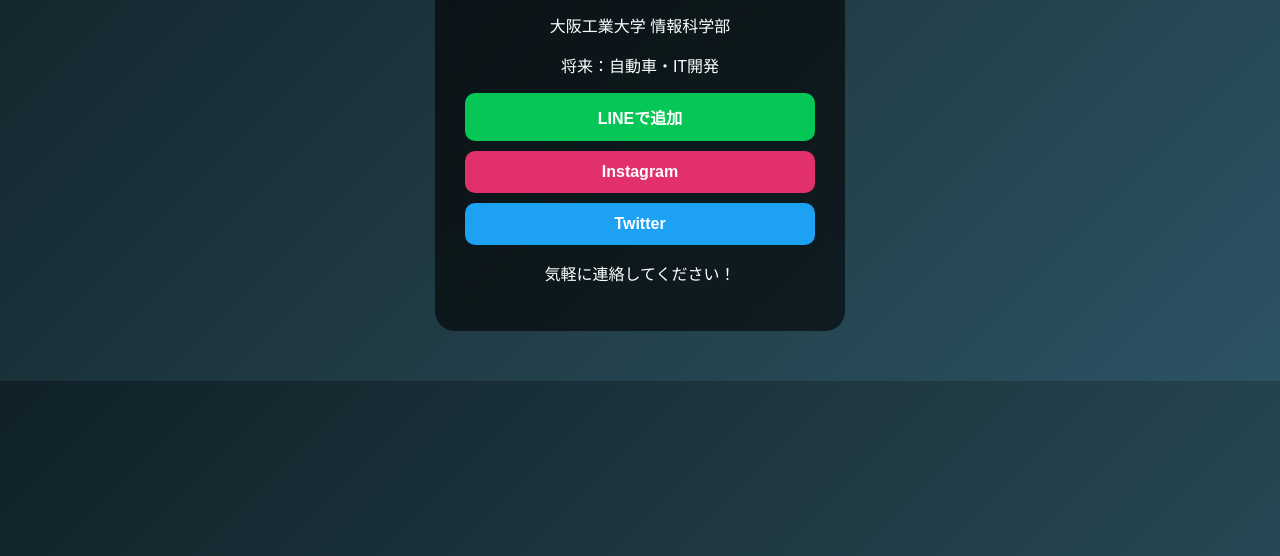
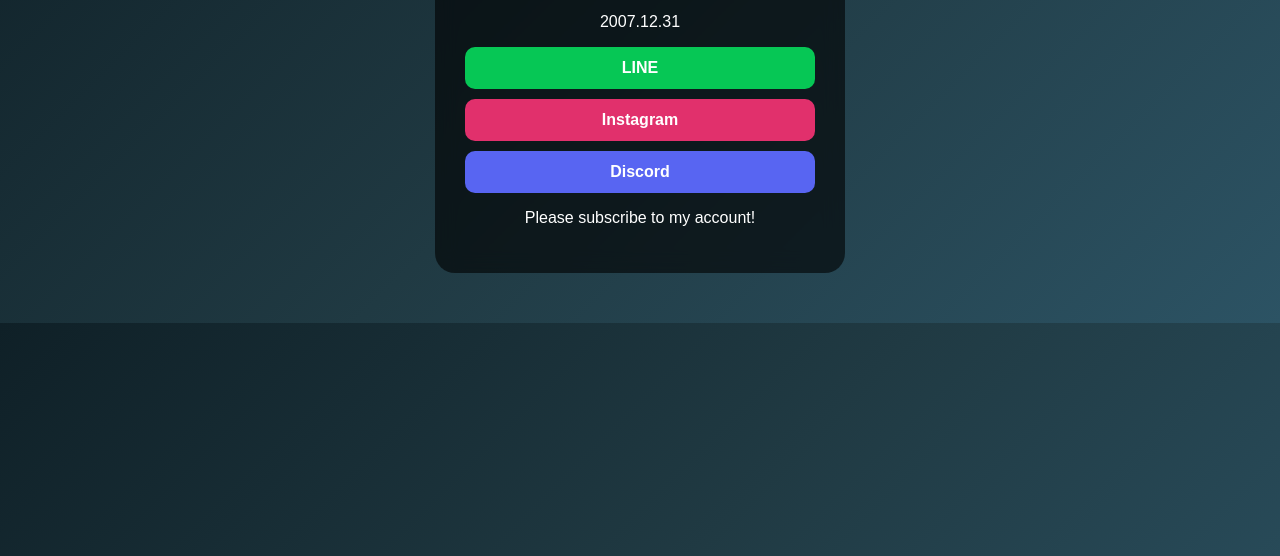
Before and after one commit to Takassyi/takassyi.github.io, a plain HTML site: page index.html in a window 1280 px wide. Shown: the part 244-800 px from the top of the page. Drawn offline with Linux system fonts and the light colour scheme.

Commit message:
Update1.2_index.html

```diff
--- a/index.html
+++ b/index.html
@@ -50,7 +50,7 @@
 /* SNSごと色 */
 .line { background: #06C755; color: white; }
 .insta { background: #E1306C; color: white; }
-.twitter { background: #1DA1F2; color: white; }
+.discord { background: #5865F2; color: white; }
 
 /* ホバー */
 .btn:hover {
@@ -66,16 +66,19 @@
   <!-- アイコン -->
   <img src="https://via.placeholder.com/100">
 
+
+
   <h1>Takassyi</h1>
-  <p>大阪工業大学 情報科学部</p>
-  <p>将来：自動車・IT開発</p>
+
+  <p>2007.12.31</p>
+
 
   <!-- SNS -->
-  <a class="btn line" href="https://line.me/ti/p/あなたのID">LINEで追加</a>
-  <a class="btn insta" href="https://instagram.com/あなたのID">Instagram</a>
-  <a class="btn twitter" href="https://twitter.com/あなたのID">Twitter</a>
+  <a class="btn line" href="https://line.me/ti/p/xChpdx-aE5">LINE</a>
+  <a class="btn insta" href="https://www.instagram.com/instakashi1231?stkn=a2diaHpjcXppNXh4&amp;utm_source=qr">Instagram</a>
+  <a class="btn discord" href="https://discord.com/users/1106179977185075251">Discord</a>
 
-  <p>気軽に連絡してください！</p>
+  <p>Please subscribe to my account!</p>
 
 </div>
 
```
